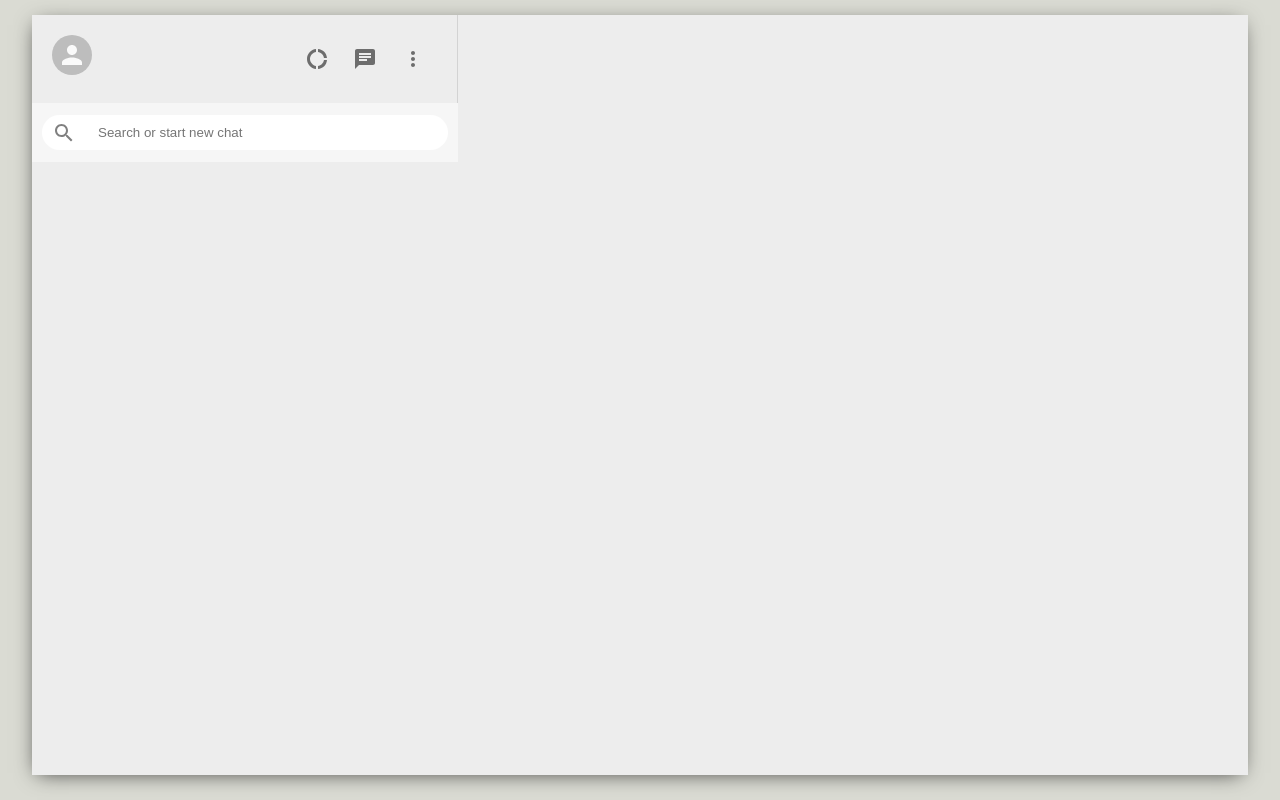
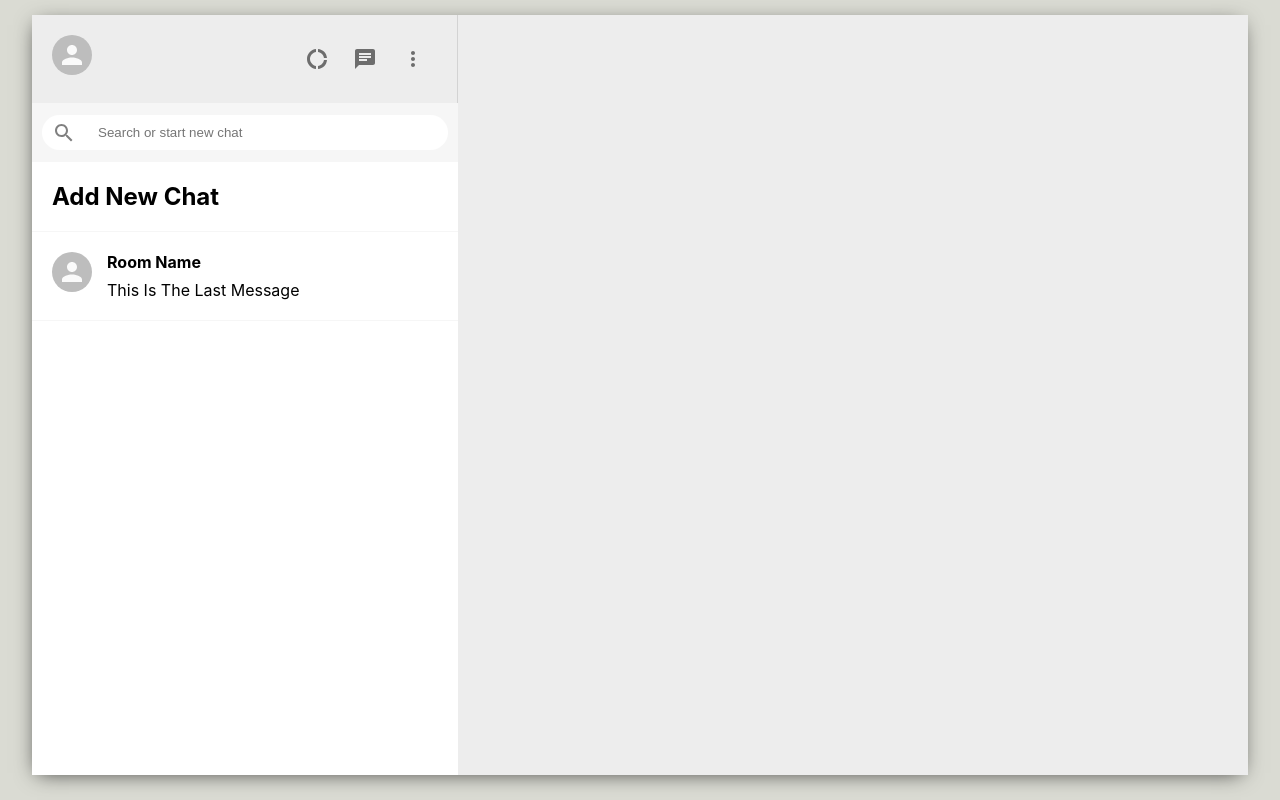
Before and after one commit to IRSAGE/Whatsapp-Clone, a React (Create React App) app: page / in a window 1280 px wide. Built offline with nearby package versions, Linux system fonts and the light colour scheme.

Commit message:
Creating The side bar Chat Component

```diff
--- a/src/components/Sidebar.css
+++ b/src/components/Sidebar.css
@@ -45,3 +45,8 @@
     outline-width: 0;
     margin-left: 10px;
 }
+.sidebar__chats{
+    flex: 1;
+    background-color: white;
+    overflow: auto;
+}
--- a/src/components/Sidebar.js
+++ b/src/components/Sidebar.js
@@ -1,13 +1,12 @@
-import React from 'react'
+import React from "react";
 import "./Sidebar.css";
 
-import DonutLargeIcon from '@material-ui/icons/DonutLarge';
-import ChatIcon from '@material-ui/icons/Chat';
-import MoreVertIcon from '@material-ui/icons/MoreVert';
-import {  Avatar, IconButton} from '@material-ui/core';
-import { SearchOutlined } from '@material-ui/icons';
-
-
+import DonutLargeIcon from "@material-ui/icons/DonutLarge";
+import ChatIcon from "@material-ui/icons/Chat";
+import MoreVertIcon from "@material-ui/icons/MoreVert";
+import { Avatar, IconButton } from "@material-ui/core";
+import { SearchOutlined } from "@material-ui/icons";
+import SidebarChat from "./SidebarChat";
 
 function Sidebar() {
   return (
@@ -34,12 +33,12 @@
         </div>
       </div>
 
-            <div className="sidebar__charts">
-
+      <div className="sidebar__chats">
+              <SidebarChat addNewChart/>
+              <SidebarChat />
       </div>
-
     </div>
-    )
+  );
 }
 
-export default Sidebar
+export default Sidebar;
--- /dev/null
+++ b/src/components/SidebarChat.css
@@ -0,0 +1,16 @@
+.sidebarChat{
+    display: flex;
+    padding: 20px;
+    cursor: pointer;
+    border-bottom: 1px solid #f6f6f6;
+}
+.sidebarChat:hover{
+    background-color: #ebebeb;
+}
+.sidebarChat__info{
+    margin-left: 15px;
+}
+.sidebarChat__info > h2{
+    font-size: 16px;
+    margin-bottom: 8px;
+}
--- /dev/null
+++ b/src/components/SidebarChat.js
@@ -0,0 +1,31 @@
+import { Avatar } from '@material-ui/core';
+import React from 'react';
+import "./SidebarChat.css";
+
+function SidebarChat({ addNewChart }) {
+
+    const createChat = () => {
+        const roomName = prompt("Please Enter Name For The Chat");
+
+        if (roomName) {
+            // do this
+        }
+    };
+
+    return !addNewChart ? (
+        <div className="sidebarChat">
+            <Avatar />
+            <div className="sidebarChat__info">
+                <h2>Room Name</h2>
+                <p>This Is The Last Message</p>
+
+            </div>
+        </div>
+    ) : (
+            <div onClick={createChat} className="sidebarChat">
+                <h2>Add New Chat</h2>
+       </div>
+    );
+}
+
+export default SidebarChat
```
Lines whose indentation alone changed are shown as unchanged.
